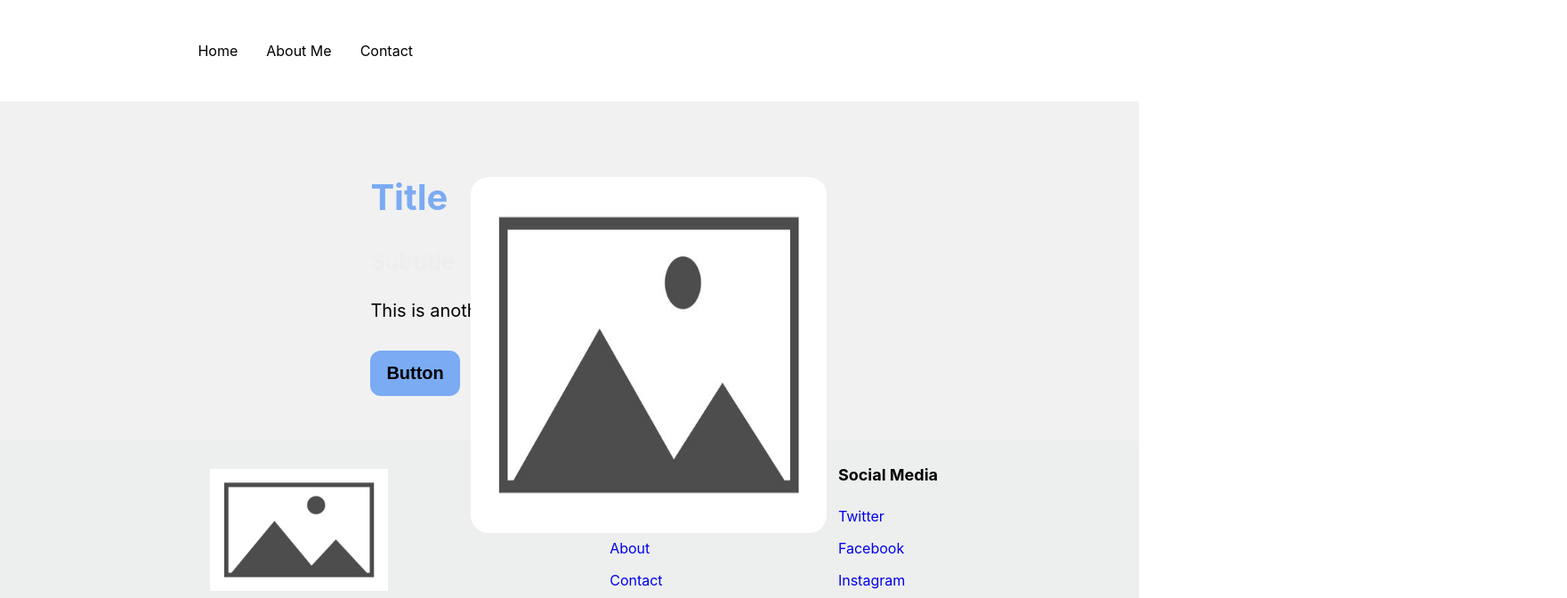
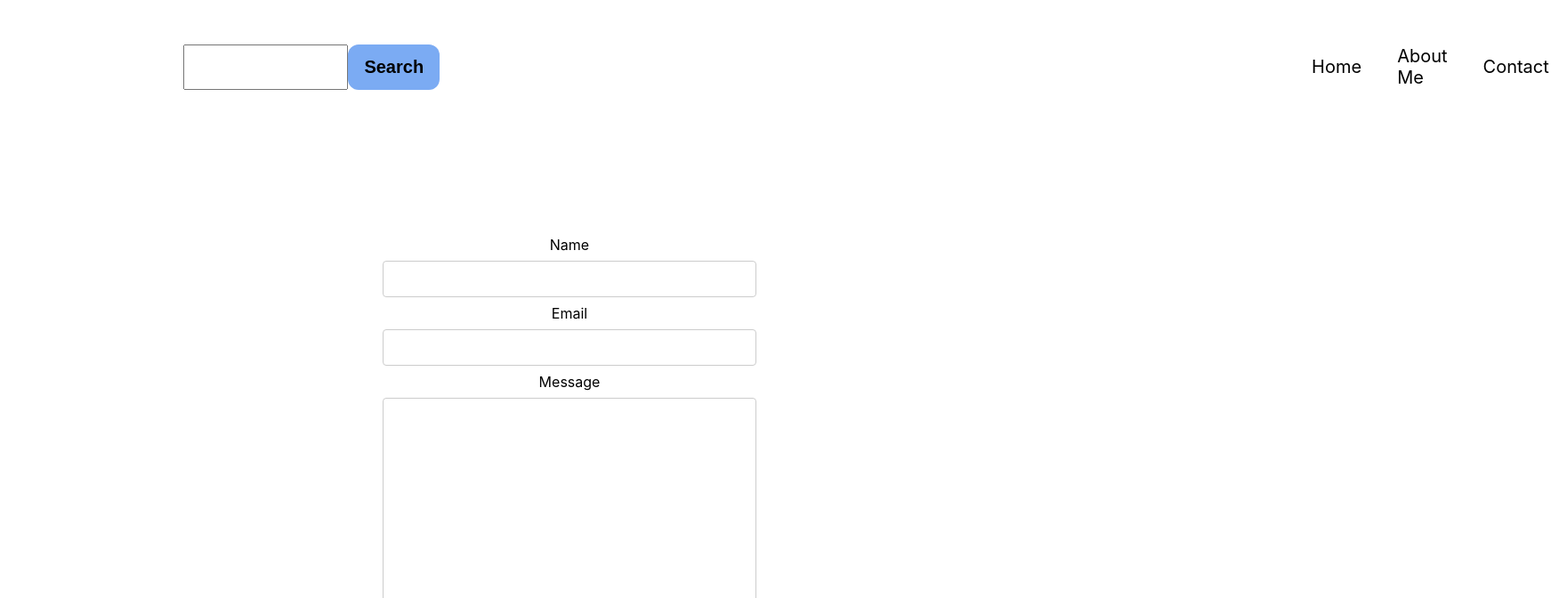
Before and after one commit to ChillinDylan97/blog-website, a React (Create React App) app: page /Contact in a window 1280 px wide. Shown: the top 672 px of the page at 89% size, 1761 px wide, since content can reach past the window. Built offline with nearby package versions, Linux system fonts and the light colour scheme.

Commit message:
Update 5
Added a search bar and content for the "Contact" page.

```diff
--- a/package.json
+++ b/package.json
@@ -3,6 +3,8 @@
   "version": "0.1.0",
   "private": true,
   "dependencies": {
+    "@emailjs/browser": "^4.3.3",
+    "@mui/material": "^5.15.16",
     "@testing-library/jest-dom": "^5.17.0",
     "@testing-library/react": "^13.4.0",
     "@testing-library/user-event": "^13.5.0",
--- a/src/App.css
+++ b/src/App.css
@@ -9,6 +9,13 @@ a{
   text-decoration: none;
 }
 /* Navbar */
+
+form{
+  display: flex;
+  padding-right: 60em;
+  margin: auto;
+}
+
 nav{
   z-index: 10001;
 }
@@ -110,6 +117,8 @@ button {
   height: 400px;
   border-radius: 20px;
 }
+
+
 
 /* Main */
 
@@ -213,3 +222,195 @@ footer ul{
 footer ul li{
   padding: 8px 0;
 }
+
+
+/* AboutContent */
+.about-container{
+  margin:  auto auto 110px auto;
+  padding: 0px 13%;
+}
+
+.about-container h2{
+  color: #000;
+}
+
+
+.about-cards{
+  margin-top: 30px;
+  display: flex;
+  justify-content: space-between;
+  align-items: center;
+  flex-wrap: wrap;
+  gap: 2rem 1rem;
+}
+
+.about-items{
+  background: #EDEFEE;
+  border-radius: 8px;
+}
+
+.about-container img{
+  display: block;
+  margin-left: auto;
+  margin-right: auto;
+  max-width: 100%;
+  height: auto;
+}
+
+.about-content{
+  padding: 15px 30px 15px;
+  text-align: center;
+}
+.about-content .about-heading{
+  display: flex;
+  justify-content: space-between;
+}
+
+.about-container h2 {
+  margin: 0px 0px 25px;
+  display: block;
+  margin-left: auto;
+  margin-right: auto;
+}
+
+.about-date h5 {
+  margin: 0px 0px 20px;
+}
+
+.about-footer{
+  border-top: 1px solid #000;
+  padding: 10px 0px 0px 0px;
+  display:grid;
+}
+
+.orderbtn{
+  padding: 5px 12px;
+  margin-bottom: 20px;
+  font-size: 16px;
+  font-weight: 600;
+}
+
+/* ContactContent */
+.contact-content {
+
+display: block;
+  margin: 100px 400px;
+}
+
+
+
+input[type=text], select {
+  width: 100%;
+  padding: 12px 20px;
+  margin: 8px 0;
+  display: inline-block;
+  border: 1px solid #ccc;
+  border-radius: 4px;
+  box-sizing: border-box;
+}
+input[type=email], select {
+  width: 100%;
+  padding: 12px 20px;
+  margin: 8px 0;
+  display: inline-block;
+  border: 1px solid #ccc;
+  border-radius: 4px;
+  box-sizing: border-box;
+}
+textarea[name=message], select {
+  width: 100%;
+  padding: 120px 20px;
+  margin: 8px 0;
+  display: grid;
+  border: 1px solid #ccc;
+  border-radius: 4px;
+  box-sizing: border-box;
+}
+
+.contact-container{
+  margin:  auto auto 110px auto;
+  padding: 0px 13%;
+}
+
+.contact-container h2{
+  color: #000;
+}
+
+
+.contact-cards{
+  margin-top: 30px;
+  display: flex;
+  justify-content: space-between;
+  align-items: center;
+  flex-wrap: wrap;
+  gap: 2rem 1rem;
+}
+
+.contact-items{
+  background: #EDEFEE;
+  border-radius: 8px;
+}
+
+.contact-container img{
+  display: block;
+  margin-left: auto;
+  margin-right: auto;
+  max-width: 100%;
+  height: auto;
+}
+
+.contact-content{
+  padding: 15px 30px 15px;
+  text-align: center;
+}
+.contact-content .contact-heading{
+  display: grid;
+  justify-content: space-between;
+}
+
+.contact-container h2 {
+  margin: 0px 0px 25px;
+  display: block;
+  margin-left: auto;
+  margin-right: auto;
+}
+
+.contact-date h5 {
+  margin: 0px 0px 20px;
+}
+
+.contact-footer{
+  border-top: 1px solid #000;
+  padding: 10px 0px 0px 0px;
+  display:grid;
+}
+
+.orderbtn{
+  padding: 5px 12px;
+  margin-bottom: 20px;
+  font-size: 16px;
+  font-weight: 600;
+}
+/*Search Bar */
+.searchMain {
+  display: flex;
+  height: 100vh;
+  width: 100%;
+  align-items: center;
+  flex-direction: column;
+  row-gap: 20px;
+}
+
+.searchMain h1 {
+  margin: 10px;
+  font-size: 40px;
+  color: rgb(1, 1, 59);
+}
+
+.search {
+  width: 30%;
+}
+
+ul li {
+  font-size: 20px;
+}
--- a/src/components/About.js
+++ b/src/components/About.js
@@ -1,34 +1,23 @@
 import React from 'react';
-import bannerImg from '../images/Placeholder.jpg'
 
+import AboutContent from './AboutContent';
 import Nav from './Nav';
 import Footer from './Footer';
 const About=()=>{
     return(
 
-            <header>
+            <div>
+
 
           <Nav/>
-          <header className='header'>
-            <section>
-                <div className='banner'>
-                    <h2>Title</h2>
-                    <h3>Subtitle</h3>
-                    <p>This is a test</p>
-                    <a href="/Temporary">
-                    <button aria-label='On Click'>
-                        Button
-                    </button>
-                    </a>
-                </div>
-                <div className='banner-img'>
-                    <img src={bannerImg} alt='' />
-                </div>
-            </section>
-        </header>
+          <AboutContent />
           <Footer/>
 
-          </header>
+
+          </div>
+
+
+
 
     )
 }
--- /dev/null
+++ b/src/components/AboutContent.js
@@ -0,0 +1,31 @@
+import React from 'react';
+import post from '../post';
+
+const AboutContent=()=> {
+
+    return (
+<div className='about-container'>
+
+        <div className = 'about-cards'>
+            {
+                post.map(post=><div key={post.id} className='about-items'>
+
+                    <div className='about-content'>
+                        <div className='about-heading'>
+                        <h2> About Me </h2>
+
+
+                        </div>
+
+                        <img src={post.image}/>
+                        <p>{post.description}</p>
+
+
+                    </div>
+                    </div>)
+                }
+        </div>
+    </div>
+    );
+}
+export default AboutContent;
--- /dev/null
+++ b/src/components/ContactContent.js
@@ -0,0 +1,30 @@
+import React, { useRef } from 'react';
+import emailjs from '@emailjs/browser';
+
+const ContactContent = () => {
+const form = useRef();
+
+const sendEmail = (e) => {
+e.preventDefault();
+emailjs.sendForm('YOUR_SERVICE_ID', 'YOUR_TEMPLATE_ID', form.current,
+'YOUR_PUBLIC_KEY')
+  .then((result) => {
+      console.log(result.text);
+  }, (error) => {
+      console.log(error.text);
+  });
+};
+
+return (
+<form className='contact-content' ref={form} onSubmit={sendEmail}>
+  <label>Name</label>
+  <input type="text" name="user_name" />
+  <label>Email</label>
+  <input type="email" name="user_email" />
+  <label>Message</label>
+  <textarea name="message" />
+  <input type="submit" value="Send" />
+</form>
+);
+};
+export default ContactContent;
--- a/src/components/Nav.js
+++ b/src/components/Nav.js
@@ -1,5 +1,6 @@
 import React, { useState } from "react";
 import { Link } from "react-router-dom";
+import SearchBar from "./SearchBar";
     const Nav=()=>{
         const [menuOpen,setMenuOpen]=useState(false);
         const toggleMenu=()=>{setMenuOpen(!menuOpen);
@@ -7,12 +8,17 @@ import { Link } from "react-router-dom";
     return (
         <nav className={` navbar ${menuOpen ? "open" : ""}`}>
 
+
+
             <div className="menu-icon" onClick={toggleMenu}>
+
                 <div className='bar'></div>
                 <div className='bar'></div>
                 <div className='bar'></div>
             </div>
+
             <ul className={`nav-links ${menuOpen ? "visible":""}`}>
+            <SearchBar />
             <li>
                 <Link to="/">Home</Link>
                 </li>
--- /dev/null
+++ b/src/components/SearchBar.js
@@ -0,0 +1,20 @@
+import React from 'react';
+
+const SearchBar=()=>{
+    function search(formData) {
+        const query = formData.get("query");
+        alert(`You searched for '${query}'`);
+      }
+      return (
+        <form action={search}>
+          <input name="search" />
+          <button type="submit">Search</button>
+        </form>
+      );
+    }
+
+
+
+
+
+export default SearchBar;
--- a/src/components/contact.js
+++ b/src/components/contact.js
@@ -1,6 +1,5 @@
 import React from 'react';
-import bannerImg from '../images/Placeholder.jpg'
-
+import ContactContent from './ContactContent';
 import Nav from './Nav';
 import Footer from './Footer';
 
@@ -10,25 +9,8 @@ const Contact=()=>{
             <header>
 
           <Nav/>
-          <header className='header'>
-            <section>
-                <div className='banner'>
-                    <h2>Title</h2>
-                    <h3>Subtitle</h3>
-                    <p>This is another test</p>
-                    <a href="/Temporary">
-                    <button aria-label='On Click'>
-                        Button
-                    </button>
-                    </a>
-                </div>
-                <div className='banner-img'>
-                    <img src={bannerImg} alt='' />
-                </div>
-            </section>
-        </header>
-          <Footer/>
-
+          <ContactContent />
+          <Footer />
           </header>
 
     )
```
Also changed, not shown: 1 other file (tests, documents, lock files or other folders).
